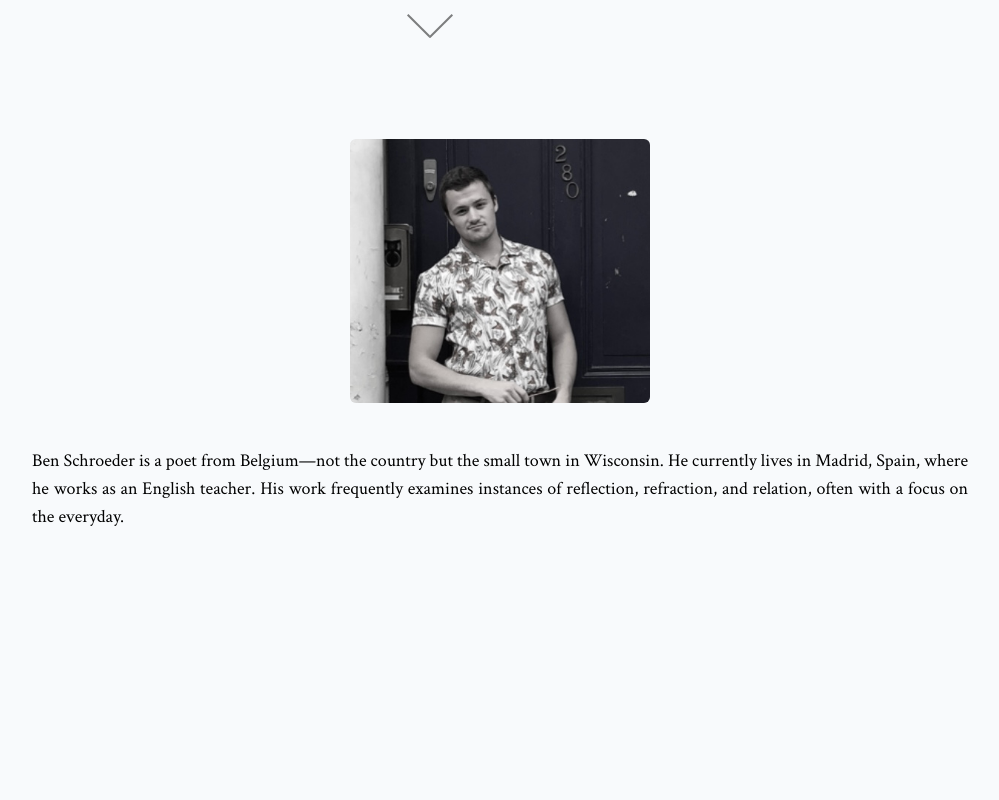
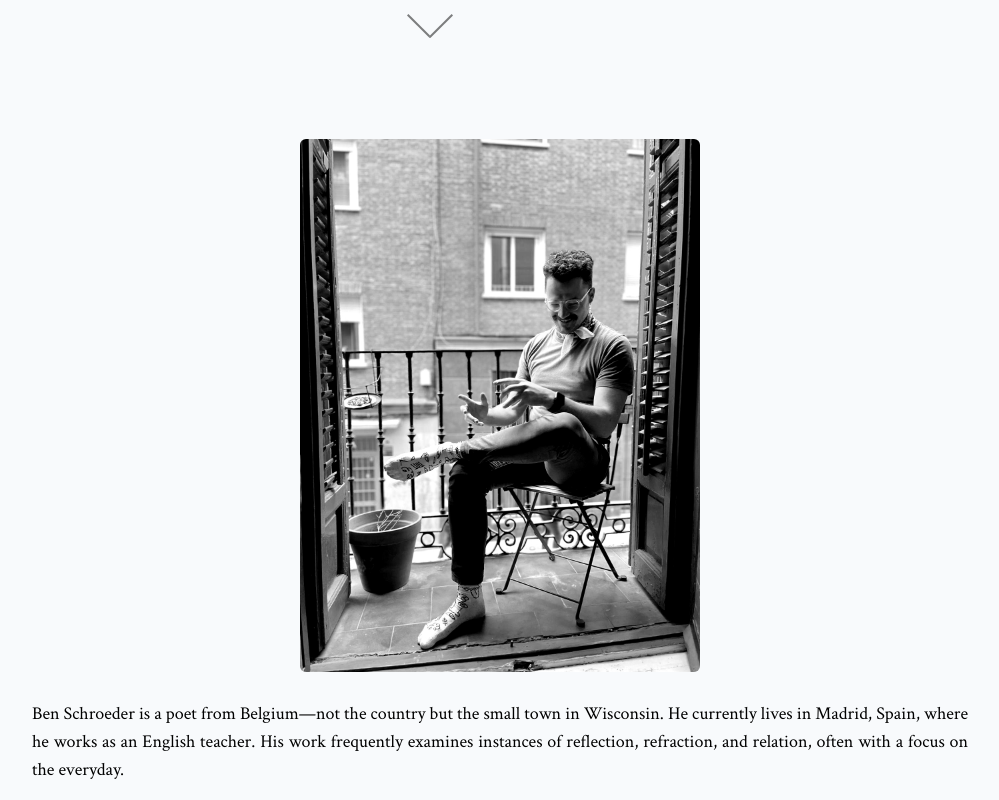
Before and after one commit to goldet/benspoetryapp, a Next.js app: page / in a window 1280 px wide. Shown: the part 661-1461 px from the top of the page, without its empty margins (140-1139 px from the left). Before the commit the page ends 1288 px from the top, so only its background shows below. Built offline with nearby package versions, Linux system fonts and the light colour scheme; a web font is replaced by a local one.

Commit message:
new photo

```diff
--- a/components/Homepage.jsx
+++ b/components/Homepage.jsx
@@ -1,5 +1,5 @@
 import Image from "next/image";
-import benphoto2 from "../public/benphoto2.jpg";
+import benseated from "../public/benseated.jpg";
 
 export default function Homepage() {
   return (
@@ -22,13 +22,13 @@ export default function Homepage() {
 
         <div className="grid justify-center text-justify pt-8 pb-20 lg:h-[65vh] ">
           <Image
-            className="mx-auto rounded-md"
-            src={benphoto2}
+            className="mx-auto rounded-md "
+            src={benseated}
             alt="image of Ben Schroeder"
-            width="300"
-            height="300"
+            width="400"
+            height="400"
           />
-          <p className=" text-lg pt-7">
+          <p className="text-lg pt-7 pb-4">
             Ben Schroeder is a poet from Belgium—not the country but the small
             town in Wisconsin. He currently lives in Madrid, Spain, where he
             works as an English teacher. His work frequently examines instances
```
Also changed, not shown: public/benseated.jpg (added).
